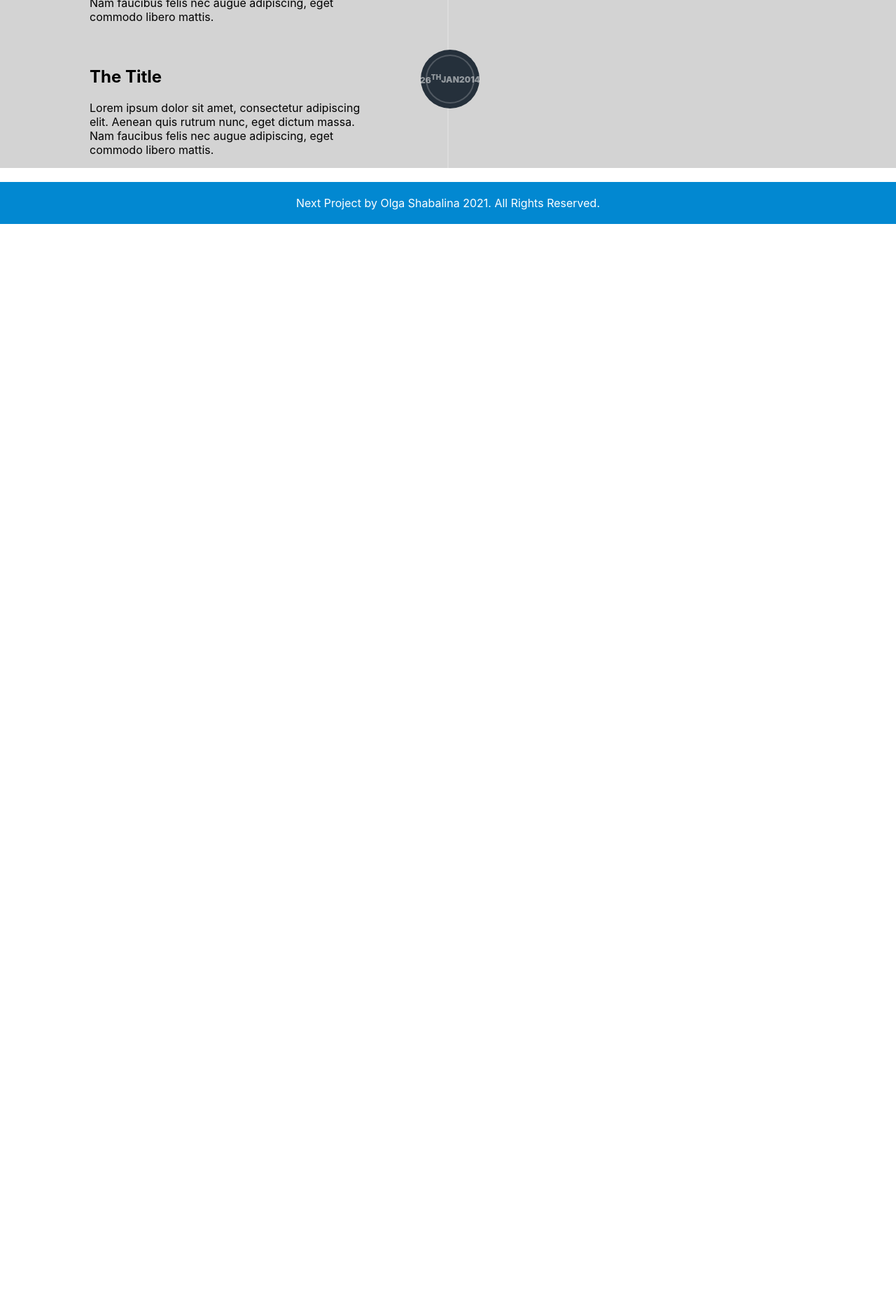
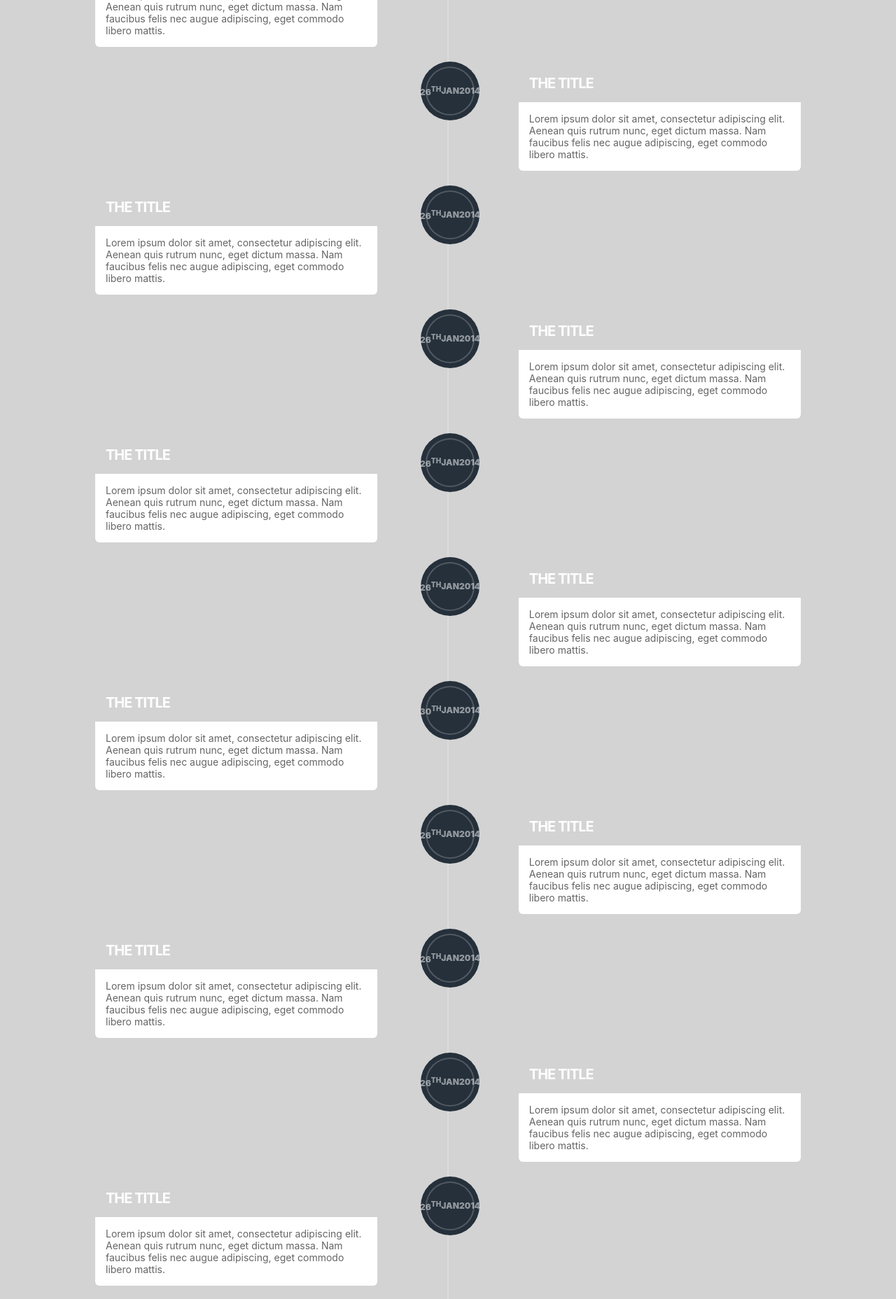
Before and after one commit to OlaShabalina/React-Next-JS-Website, a Next.js app: page /history in a window 1280 px wide. Shown: the part 220-2076 px from the top of the page at 70% size. Before the commit the page ends 800 px from the top, so only its background shows below. Built offline with nearby package versions, Linux system fonts and the light colour scheme.

Commit message:
styled the rest of the history page using styled elements

```diff
--- a/pages/history.js
+++ b/pages/history.js
@@ -3,6 +3,7 @@ import styled from 'styled-components';
 
 const Container = styled.div`
   background-color: lightgray;
+  padding: 30px 10px;
 `
 
 const Timeline = styled.div`
@@ -37,9 +38,16 @@ const Article = styled.article`
 
 const DateCircle = styled.div`
   width: 40%;
-  float: left;
   margin: 5px 0 0 0;
   border-radius: 6px;
+  float: left;
+`
+
+const DateCircleRight = styled.div`
+  width: 40%;
+  margin: 5px 0 0 0;
+  border-radius: 6px;
+  float: right;
 `
 
 const Date = styled.span`
@@ -63,6 +71,36 @@ const Date = styled.span`
   box-shadow: 0 0 0 7px #25303B;
 `
 
+const EventTitle = styled.h2`
+  padding: 15px;
+  margin: 0;
+  color: #fff;
+  font-size: 20px;
+  text-transform: uppercase;
+  letter-spacing: -1px;
+  border-radius: 6px 6px 0 0;
+  position: relative;
+
+  &::after {
+  content: '';
+  position: absolute;
+  top: 20px;
+  right: -5px;
+  width: 10px;
+  height: 10px;
+  }
+`
+
+const EventContent = styled.p`
+  padding: 15px;
+  margin: 0;
+  font-size: 14px;
+  background: #fff;
+  color: #656565;
+  border-radius: 0 0 6px 6px;
+`
+
+
 export default function History() {
   return (
     <>
@@ -80,9 +118,20 @@ export default function History() {
                 <span class="month">Jan</span>
                 <span class="year">2014</span>
               </Date>
-            <h2>The Title</h2>
-            <p>Lorem ipsum dolor sit amet, consectetur adipiscing elit. Aenean quis rutrum nunc, eget dictum massa. Nam faucibus felis nec augue adipiscing, eget commodo libero mattis.</p>
+              <EventTitle>The Title</EventTitle>
+              <EventContent>Lorem ipsum dolor sit amet, consectetur adipiscing elit. Aenean quis rutrum nunc, eget dictum massa. Nam faucibus felis nec augue adipiscing, eget commodo libero mattis.</EventContent>
             </DateCircle>
+          </Article>
+          <Article>
+            <DateCircleRight>
+              <Date>
+                <span class="day">26<sup>th</sup></span>
+                <span class="month">Jan</span>
+                <span class="year">2014</span>
+              </Date>
+              <EventTitle>The Title</EventTitle>
+              <EventContent>Lorem ipsum dolor sit amet, consectetur adipiscing elit. Aenean quis rutrum nunc, eget dictum massa. Nam faucibus felis nec augue adipiscing, eget commodo libero mattis.</EventContent>
+            </DateCircleRight>
           </Article>
           <Article>
             <DateCircle>
@@ -91,9 +140,108 @@ export default function History() {
                 <span class="month">Jan</span>
                 <span class="year">2014</span>
               </Date>
-            <h2>The Title</h2>
-            <p>Lorem ipsum dolor sit amet, consectetur adipiscing elit. Aenean quis rutrum nunc, eget dictum massa. Nam faucibus felis nec augue adipiscing, eget commodo libero mattis.</p>
+              <EventTitle>The Title</EventTitle>
+              <EventContent>Lorem ipsum dolor sit amet, consectetur adipiscing elit. Aenean quis rutrum nunc, eget dictum massa. Nam faucibus felis nec augue adipiscing, eget commodo libero mattis.</EventContent>
             </DateCircle>
+          </Article>
+          <Article>
+            <DateCircleRight>
+              <Date>
+                <span class="day">26<sup>th</sup></span>
+                <span class="month">Jan</span>
+                <span class="year">2014</span>
+              </Date>
+              <EventTitle>The Title</EventTitle>
+              <EventContent>Lorem ipsum dolor sit amet, consectetur adipiscing elit. Aenean quis rutrum nunc, eget dictum massa. Nam faucibus felis nec augue adipiscing, eget commodo libero mattis.</EventContent>
+            </DateCircleRight>
+          </Article>
+          <Article>
+            <DateCircle>
+              <Date>
+                <span class="day">26<sup>th</sup></span>
+                <span class="month">Jan</span>
+                <span class="year">2014</span>
+              </Date>
+              <EventTitle>The Title</EventTitle>
+              <EventContent>Lorem ipsum dolor sit amet, consectetur adipiscing elit. Aenean quis rutrum nunc, eget dictum massa. Nam faucibus felis nec augue adipiscing, eget commodo libero mattis.</EventContent>
+            </DateCircle>
+          </Article>
+          <Article>
+            <DateCircleRight>
+              <Date>
+                <span class="day">26<sup>th</sup></span>
+                <span class="month">Jan</span>
+                <span class="year">2014</span>
+              </Date>
+              <EventTitle>The Title</EventTitle>
+              <EventContent>Lorem ipsum dolor sit amet, consectetur adipiscing elit. Aenean quis rutrum nunc, eget dictum massa. Nam faucibus felis nec augue adipiscing, eget commodo libero mattis.</EventContent>
+            </DateCircleRight>
+          </Article>
+          <Article>
+            <DateCircle>
+              <Date>
+                <span class="day">30<sup>th</sup></span>
+                <span class="month">Jan</span>
+                <span class="year">2014</span>
+              </Date>
+              <EventTitle>The Title</EventTitle>
+              <EventContent>Lorem ipsum dolor sit amet, consectetur adipiscing elit. Aenean quis rutrum nunc, eget dictum massa. Nam faucibus felis nec augue adipiscing, eget commodo libero mattis.</EventContent>
+            </DateCircle>
+          </Article>
+          <Article>
+            <DateCircleRight>
+              <Date>
+                <span class="day">26<sup>th</sup></span>
+                <span class="month">Jan</span>
+                <span class="year">2014</span>
+              </Date>
+              <EventTitle>The Title</EventTitle>
+              <EventContent>Lorem ipsum dolor sit amet, consectetur adipiscing elit. Aenean quis rutrum nunc, eget dictum massa. Nam faucibus felis nec augue adipiscing, eget commodo libero mattis.</EventContent>
+            </DateCircleRight>
+          </Article>
+          <Article>
+            <DateCircle>
+              <Date>
+                <span class="day">26<sup>th</sup></span>
+                <span class="month">Jan</span>
+                <span class="year">2014</span>
+              </Date>
+              <EventTitle>The Title</EventTitle>
+              <EventContent>Lorem ipsum dolor sit amet, consectetur adipiscing elit. Aenean quis rutrum nunc, eget dictum massa. Nam faucibus felis nec augue adipiscing, eget commodo libero mattis.</EventContent>
+            </DateCircle>
+          </Article>
+          <Article>
+            <DateCircleRight>
+              <Date>
+                <span class="day">26<sup>th</sup></span>
+                <span class="month">Jan</span>
+                <span class="year">2014</span>
+              </Date>
+              <EventTitle>The Title</EventTitle>
+              <EventContent>Lorem ipsum dolor sit amet, consectetur adipiscing elit. Aenean quis rutrum nunc, eget dictum massa. Nam faucibus felis nec augue adipiscing, eget commodo libero mattis.</EventContent>
+            </DateCircleRight>
+          </Article>
+          <Article>
+            <DateCircle>
+              <Date>
+                <span class="day">26<sup>th</sup></span>
+                <span class="month">Jan</span>
+                <span class="year">2014</span>
+              </Date>
+              <EventTitle>The Title</EventTitle>
+              <EventContent>Lorem ipsum dolor sit amet, consectetur adipiscing elit. Aenean quis rutrum nunc, eget dictum massa. Nam faucibus felis nec augue adipiscing, eget commodo libero mattis.</EventContent>
+            </DateCircle>
+          </Article>
+          <Article>
+            <DateCircleRight>
+              <Date>
+                <span class="day">26<sup>th</sup></span>
+                <span class="month">Jan</span>
+                <span class="year">2014</span>
+              </Date>
+              <EventTitle>The Title</EventTitle>
+              <EventContent>Lorem ipsum dolor sit amet, consectetur adipiscing elit. Aenean quis rutrum nunc, eget dictum massa. Nam faucibus felis nec augue adipiscing, eget commodo libero mattis.</EventContent>
+            </DateCircleRight>
           </Article>
         </Timeline>
       </Container>
```
Lines whose indentation alone changed are shown as unchanged.
